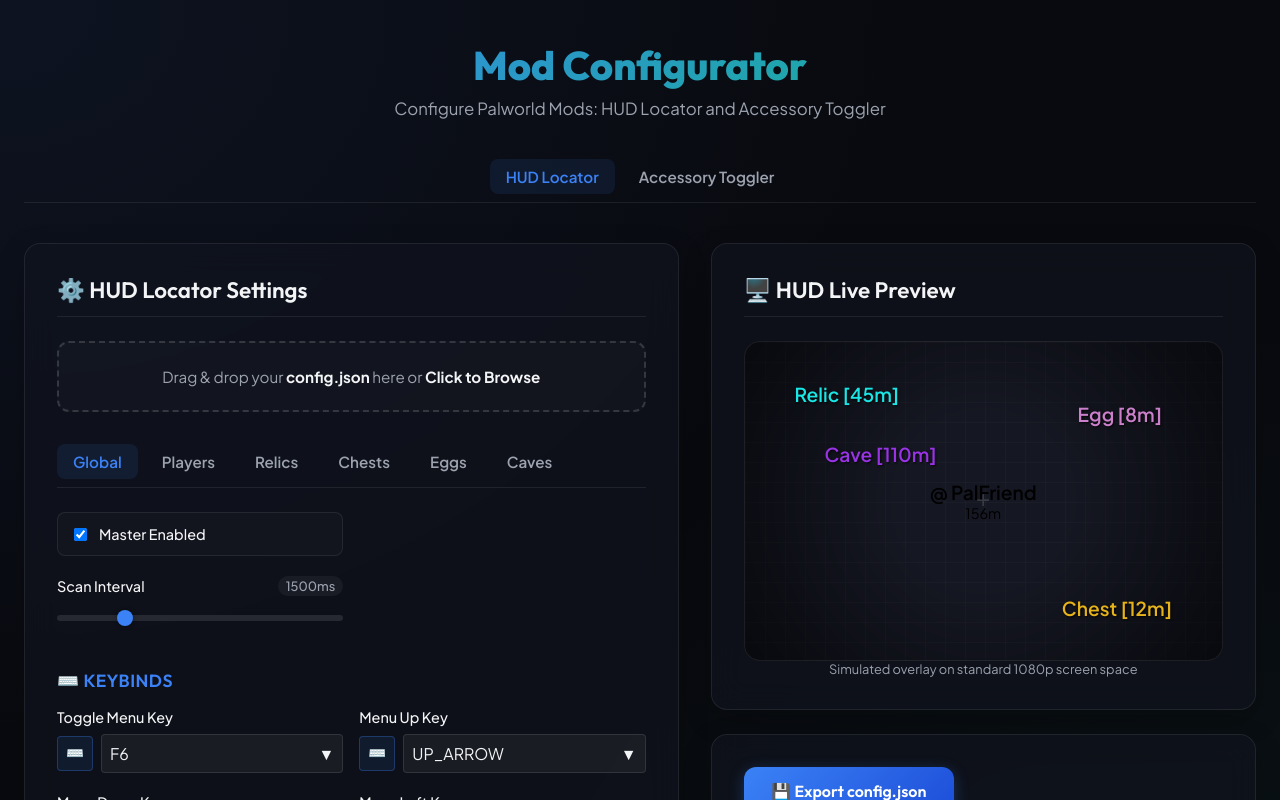
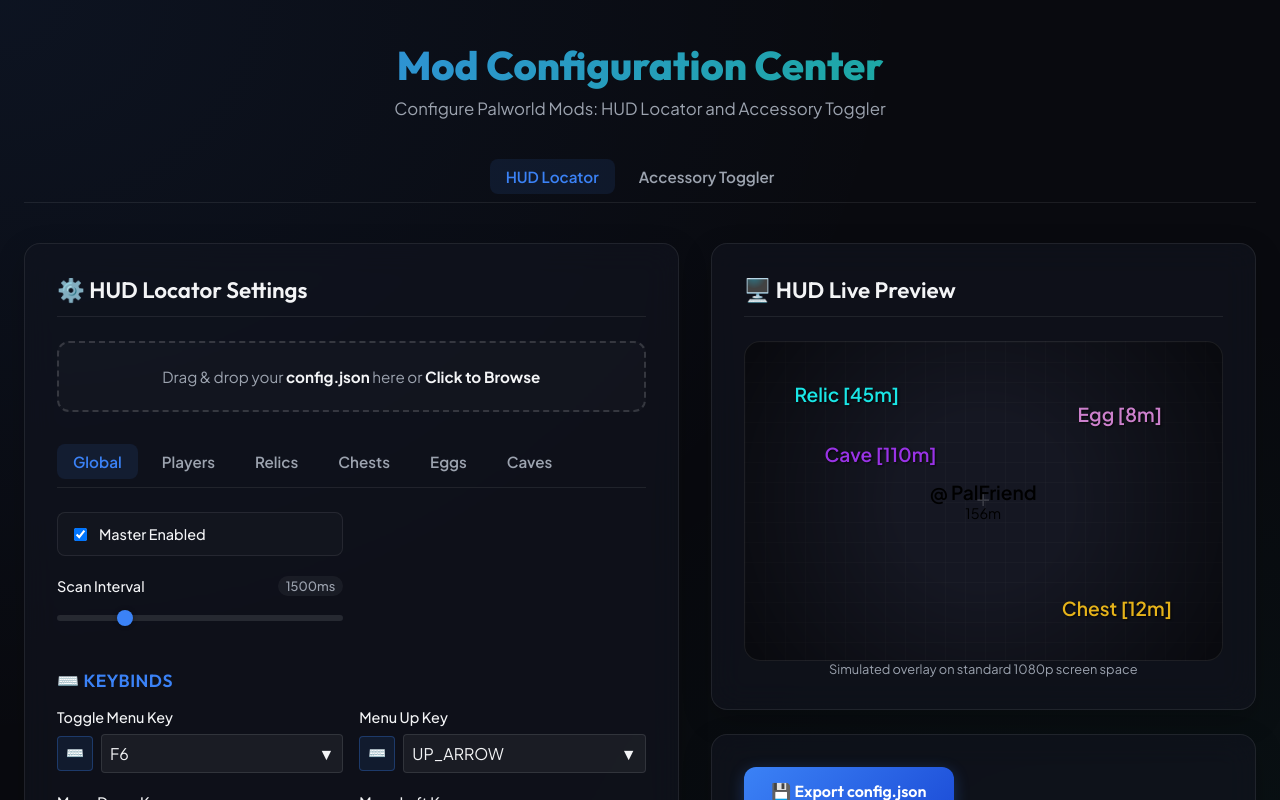
Before and after one commit to Srlimao/will-palmods-configurator, a React (Vite) app: page / in a window 1280 px wide. Shown: the top 800 px of the page. Built offline with nearby package versions, Linux system fonts and the light colour scheme.

Commit message:
feat: Update App Name and Icon

```diff
--- a/index.html
+++ b/index.html
@@ -2,9 +2,9 @@
 <html lang="en">
   <head>
     <meta charset="UTF-8" />
-    <link rel="icon" type="image/svg+xml" href="/favicon.svg" />
+    <link rel="icon" type="image/png" href="/favicon.png" />
     <meta name="viewport" content="width=device-width, initial-scale=1.0" />
-    <title>react-app</title>
+    <title>Mod Configuration Center</title>
   </head>
   <body>
     <div id="root"></div>
--- a/src/App.jsx
+++ b/src/App.jsx
@@ -3,12 +3,19 @@
 import AccessoryConfig from './components/AccessoryConfig';
 
 function App() {
-  const [activeMod, setActiveMod] = useState('hudlocator');
+  const [activeMod, setActiveMod] = useState(() => {
+    const params = new URLSearchParams(window.location.search);
+    const tabParam = params.get('tab');
+    if (tabParam === 'accessory' || tabParam === 'hudlocator') {
+      return tabParam;
+    }
+    return 'hudlocator';
+  });
 
   return (
     <div className="container">
       <header>
-        <h1>Mod Configurator</h1>
+        <h1>Mod Configuration Center</h1>
         <p>Configure Palworld Mods: HUD Locator and Accessory Toggler</p>
       </header>
 
```
Also changed, not shown: public/favicon.png (added).
